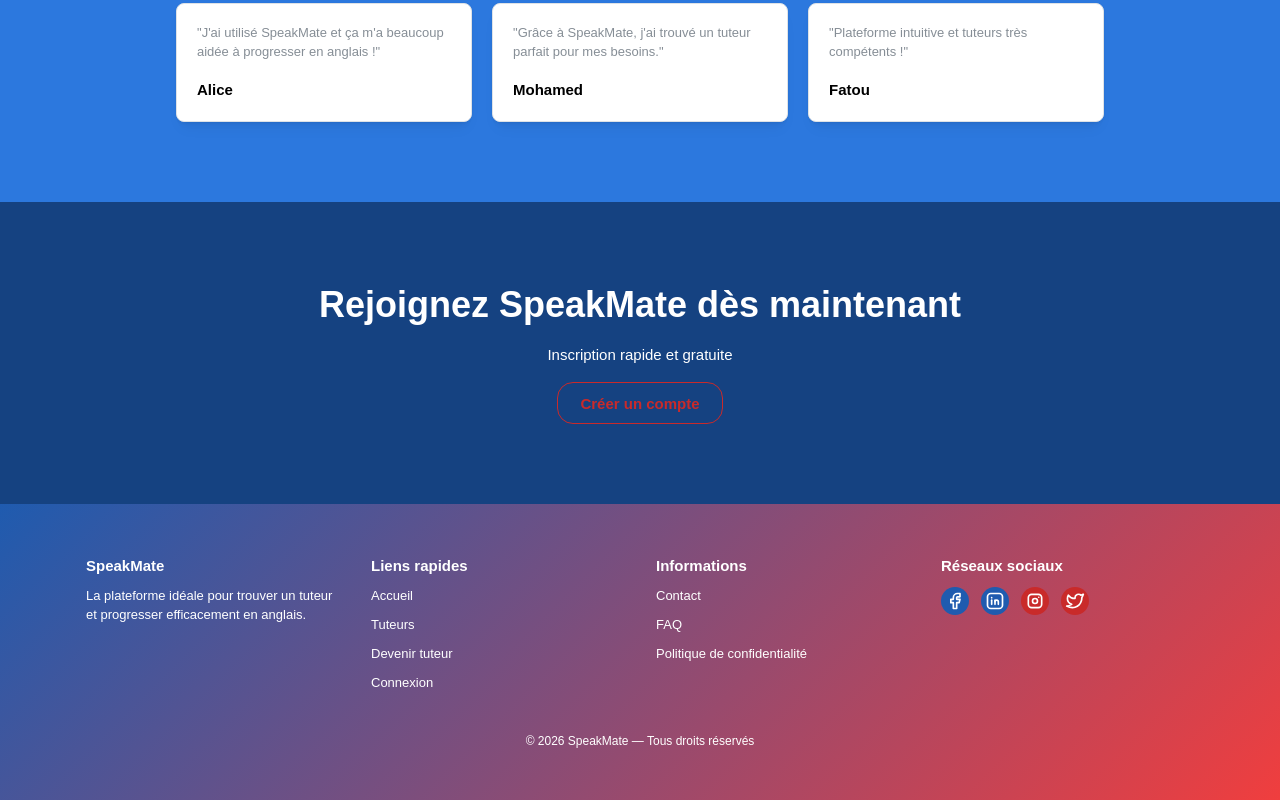
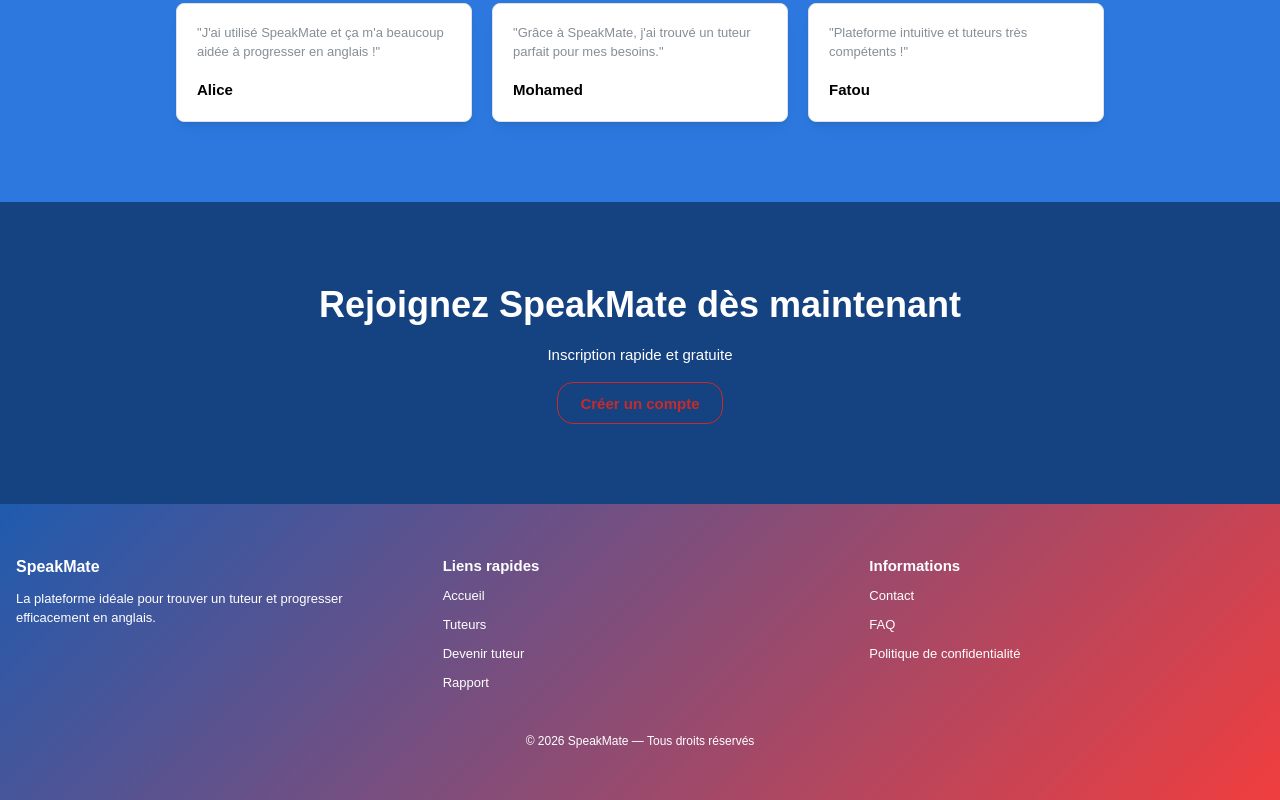
Before and after one commit to junior272006/speakmate, a React (Vite) app in the folder frontend/: page / in a window 1280 px wide. Shown: the part 1282-2082 px from the top of the page. Built offline with nearby package versions, Linux system fonts and the light colour scheme.

Commit message:
ajustement

```diff
--- a/frontend/src/components/common/Footer.tsx
+++ b/frontend/src/components/common/Footer.tsx
@@ -4,17 +4,8 @@
   SimpleGrid,
   Stack,
   Text,
-  Group,
-  ActionIcon,
   useMantineColorScheme
 } from '@mantine/core';
-
-import {
-  IconBrandFacebook,
-  IconBrandLinkedin,
-  IconBrandInstagram,
-  IconBrandTwitter
-} from '@tabler/icons-react';
 
 import { motion } from 'framer-motion';
 import { useNavigate } from 'react-router-dom';
@@ -40,7 +31,7 @@
     { label: 'Accueil', to: '/' },
     { label: 'Tuteurs', to: '/#tuteurs' },
     { label: 'Devenir tuteur', to: '/signup' },
-    { label: 'Connexion', to: '/login' },
+    { label: 'Rapport', to: '/login' },
   ];
 
   const infoLinks = [
@@ -50,9 +41,9 @@
   ];
 
   return (
-    <Box component="footer" py={50} px={20} style={{ background: bgGradient }}>
-      <Container size="lg">
-        <SimpleGrid cols={{ base: 1, sm: 2, md: 4 }} spacing="xl">
+    <Box component="footer" py={50} style={{ background: bgGradient, width: '100%' }}>
+      <Container size="xl">
+        <SimpleGrid cols={{ base: 1, sm: 2, md: 3 }} spacing="xl">
 
           {/* =================== LOGO & DESCRIPTION =================== */}
           <motion.div
@@ -62,7 +53,7 @@
             transition={{ duration: 0.6 }}
           >
             <Stack gap="xs" className={classes.footerStack}>
-              <Text fw={700} c={textColor}>
+              <Text fw={700} c={textColor} size="lg">
                 SpeakMate
               </Text>
               <Text c={textColor} size="sm">
@@ -133,32 +124,6 @@
             </Stack>
           </motion.div>
 
-          {/* =================== RESEAUX SOCIAUX =================== */}
-          <motion.div
-            initial={{ opacity: 0, y: 20 }}
-            whileInView={{ opacity: 1, y: 0 }}
-            viewport={{ once: true }}
-            transition={{ duration: 0.6, delay: 0.3 }}
-          >
-            <Stack gap="xs" className={classes.footerStack}>
-              <Text fw={600} c={textColor}>Réseaux sociaux</Text>
-              <Group gap="sm" className={classes.footerGroup}>
-                <ActionIcon variant="filled" color="brandBlue" component="a" href="#">
-                  <IconBrandFacebook size={20} color="white" />
-                </ActionIcon>
-                <ActionIcon variant="filled" color="brandBlue" component="a" href="#">
-                  <IconBrandLinkedin size={20} color="white" />
-                </ActionIcon>
-                <ActionIcon variant="filled" color="brandRed" component="a" href="#">
-                  <IconBrandInstagram size={20} color="white" />
-                </ActionIcon>
-                <ActionIcon variant="filled" color="brandRed" component="a" href="#">
-                  <IconBrandTwitter size={20} color="white" />
-                </ActionIcon>
-              </Group>
-            </Stack>
-          </motion.div>
-
         </SimpleGrid>
 
         <motion.div
```
